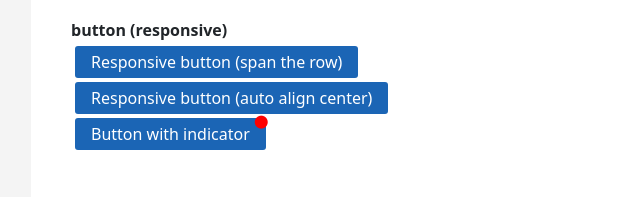
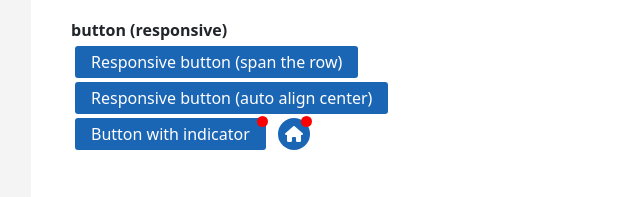
Before and after one commit to samyu-igsl/test, a plain HTML site: page Form.html in a window 1280 px wide. Shown: the part 2150-2347 px from the top of the page, without its empty margins (39-679 px from the left). Drawn offline with Linux system fonts and the light colour scheme.

Commit message:
Add files via upload

```diff
--- a/Form.html
+++ b/Form.html
@@ -193,6 +193,7 @@ ABCDE12345</textarea>
 		</div>
 
 		<button type="submit" class="btn-primary btn-indicator">Button with indicator</button>
+		<button type="submit" class="btn-circle btn-primary btn-indicator"><i class="fa-solid fa-house"></i></button>
 
 	</section>
 
--- a/css/sy-form_v1.css
+++ b/css/sy-form_v1.css
@@ -129,19 +129,19 @@ input.rwd-input-file:disabled::file-selector-button{
 }
 
 .btn-indicator:not(.rwd-btn):after{
-    text-rendering: auto;
-    -webkit-font-smoothing: antialiased;
-    font: var(--fa-font-solid);
-	color: red;
-	content: "\f111";
-	font-size: 13px;
+	content: "";
+	width: 11px;
+	height: 11px;
+    border-radius: 50%;
+	border: 0 none;
+	background-color: red;
+	display: inline-block;
 	position: absolute;
 	top: 0;
 	right: 0;
 	margin-top: -2px;
 	margin-right: -2px;
 }
-
 
 /* Shorthand icon */
 .btn-shorthand-go:before{
```
